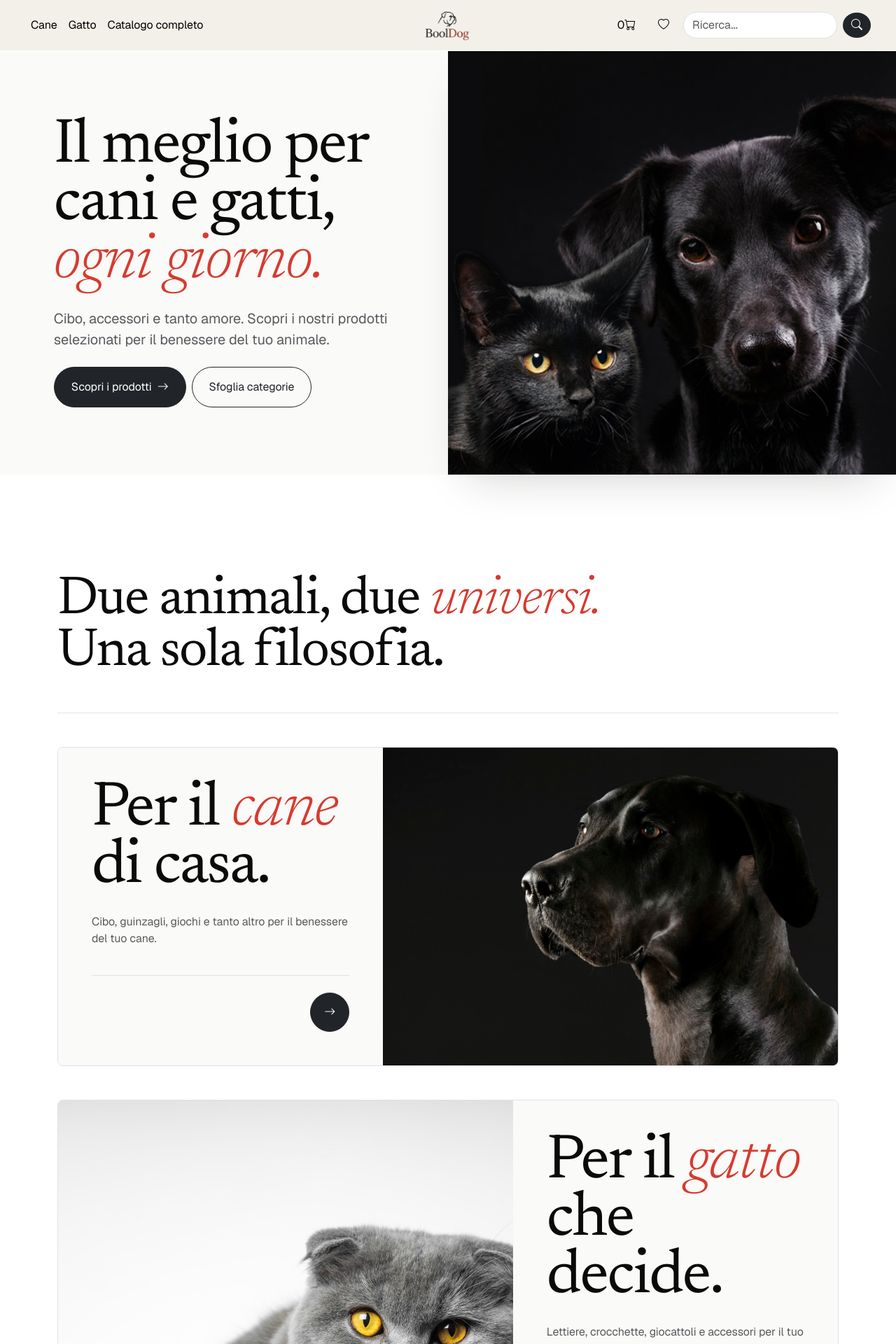
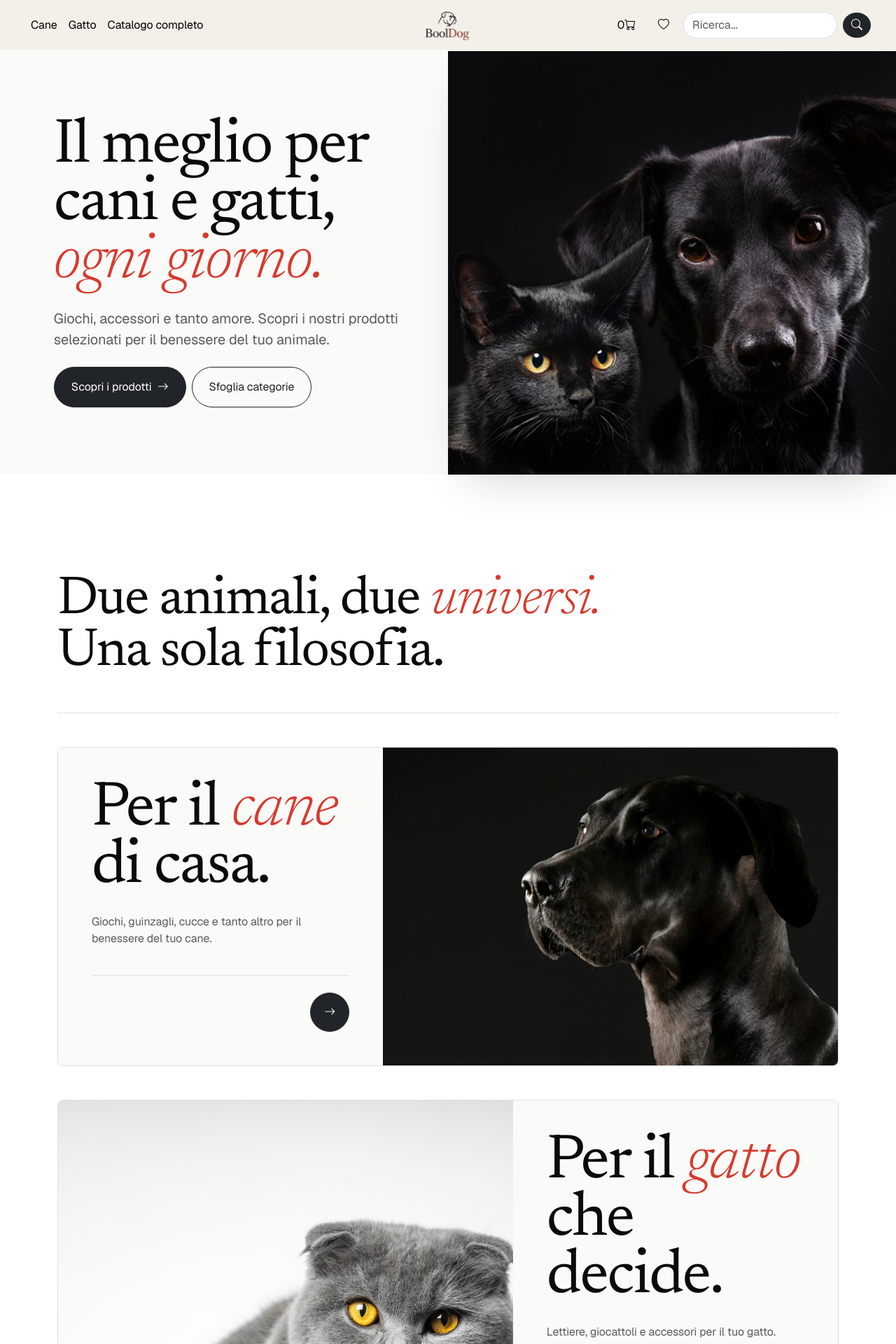
Before and after one commit to Carlo-Falanga/booldog-project-work, a React app in the folder frontend/: page / in a window 1280 px wide. Shown: the top 1920 px of the page at 70% size. Built offline with nearby package versions, Linux system fonts and the light colour scheme; no server answers; the HTML template or start-up script is replaced by a standard one.

Commit message:
fix: update product descriptions in HomePage component for clarity

```diff
--- a/frontend/src/pages/HomePage.jsx
+++ b/frontend/src/pages/HomePage.jsx
@@ -58,7 +58,7 @@ function HomePage() {
                   className="fs-5 text-body-secondary mb-4"
                   style={{ maxWidth: "44ch" }}
                 >
-                  Cibo, accessori e tanto amore. Scopri i nostri prodotti
+                  Giochi, accessori e tanto amore. Scopri i nostri prodotti
                   selezionati per il benessere del tuo animale.
                 </p>
                 <div className="d-flex flex-wrap gap-2 mb-5">
@@ -120,7 +120,7 @@ function HomePage() {
                       className="mt-4 text-body-secondary"
                       style={{ maxWidth: "38ch" }}
                     >
-                      Cibo, guinzagli, giochi e tanto altro per il benessere del
+                      Giochi, guinzagli, cucce e tanto altro per il benessere del
                       tuo cane.
                     </p>
                   </div>
@@ -169,7 +169,7 @@ function HomePage() {
                       className="mt-4 text-body-secondary"
                       style={{ maxWidth: "38ch" }}
                     >
-                      Lettiere, crocchette, giocattoli e accessori per il tuo
+                      Lettiere, giocattoli e accessori per il tuo
                       gatto.
                     </p>
                   </div>
```
